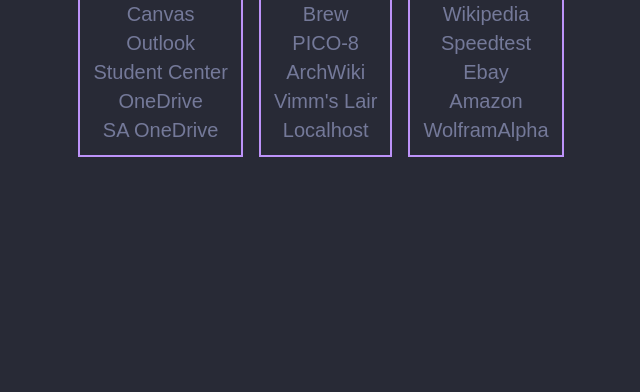
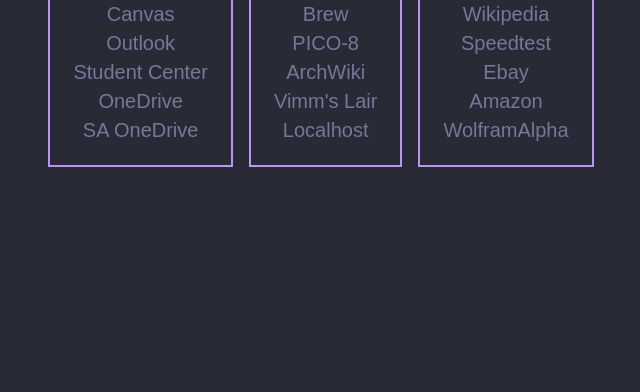
Before and after one commit to Clementef/Homepage, a plain HTML site: page HomepageV2/index_test.html in a window 1280 px wide. Shown: the part 408-800 px from the top of the page, without its empty margins (319-959 px from the left). Drawn offline with Linux system fonts and the light colour scheme.

Commit message:
finalize CSS

```diff
--- a/HomepageV2/classes.css
+++ b/HomepageV2/classes.css
@@ -50,3 +50,7 @@
   margin: 10px;
   padding: 10px;
 }
+
+.pad {
+  padding: 10px;
+}
--- a/HomepageV2/index_test.html
+++ b/HomepageV2/index_test.html
@@ -14,7 +14,8 @@
 		</div>
 		<!-- Widgets -->
 		<div class="fcontainer frow">
-			<div class="floating widget fcontainer fcol">
+			<div class="floating widget">
+				<div class="pad fcontainer fcol">
 					<p class="widgettitle">Cal Poly</p>
 					<a href="http://myportal.calpoly.edu">Portal</a>
 					<a href="https://canvas.calpoly.edu/">Canvas</a>
@@ -23,7 +24,9 @@
 					<a href="https://cpslo-my.sharepoint.com/personal/ctferrer_calpoly_edu/">OneDrive</a>
 					<a href="https://cpslo-my.sharepoint.com/personal/ctferrer_calpoly_edu/_layouts/15/onedrive.aspx?id=%2Fsites%2Fits%2Dipso%2Dstudent%2FShared%20Documents&listurl=https%3A%2F%2Fcpslo%2Esharepoint%2Ecom%2Fsites%2Fits%2Dipso%2Dstudent%2FShared%20Documents">SA OneDrive</a>
 				</div>
-			<div class="floating widget fcontainer fcol">
+			</div>
+			<div class="floating widget">
+				<div class="pad fcontainer fcol">
 					<p class="widgettitle">~</p>
 					<a href="http://www.github.com/clementef">Github</a>
 					<a href="http://brew.sh">Brew</a></center>
@@ -32,7 +35,9 @@
 					<a href="https://vimm.net/">Vimm's Lair</a>
 					<a href="http://localhost">Localhost</a>
 				</div>
-			<div class="floating widget fcontainer fcol">
+			</div>
+			<div class="floating widget">
+				<div class="pad fcontainer fcol">
 					<p class="widgettitle">Links</p>
 					<a href="http://www.youtube.com">Youtube</a>
 					<a href="http://www.wikipedia.org">Wikipedia</a>
@@ -42,5 +47,6 @@
 					<a href="https://www.wolframalpha.com/">WolframAlpha</a>
 				</div>
 			</div>
+		</div>
 	</body>
 </html>
```
Lines whose indentation alone changed are shown as unchanged.
